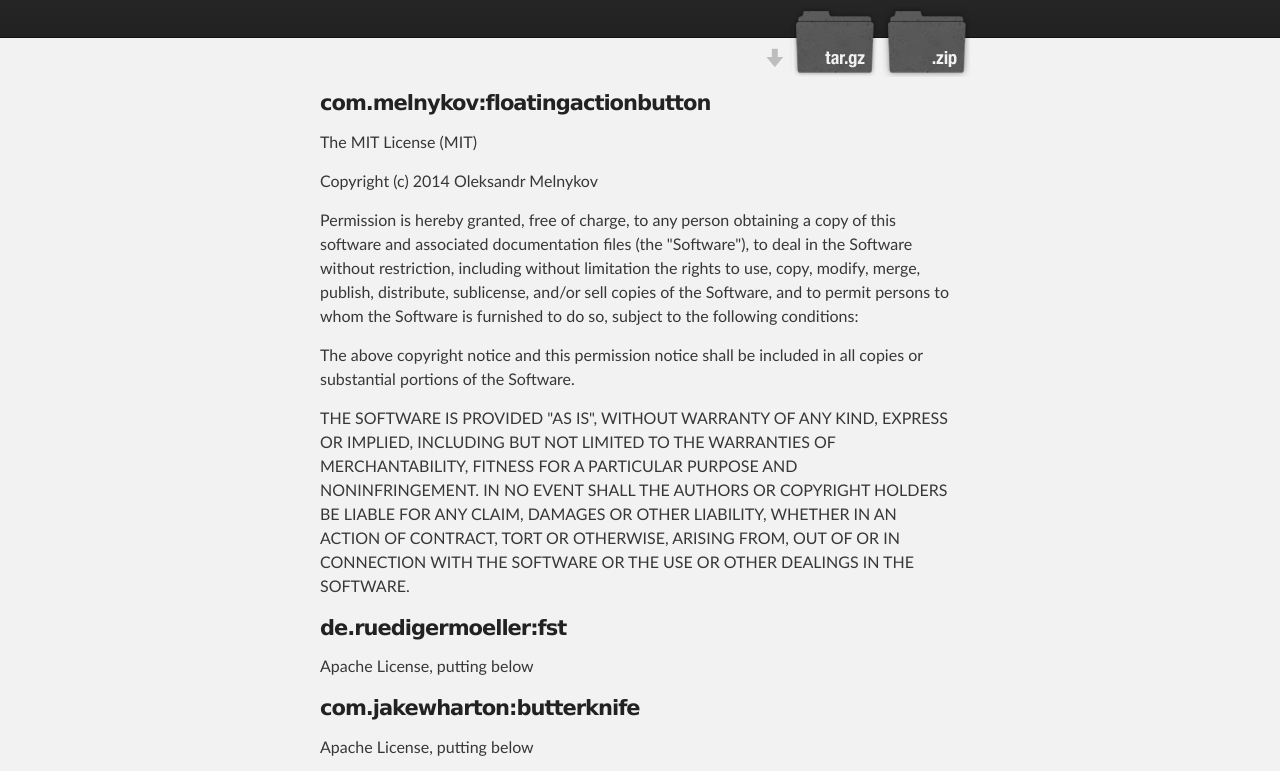
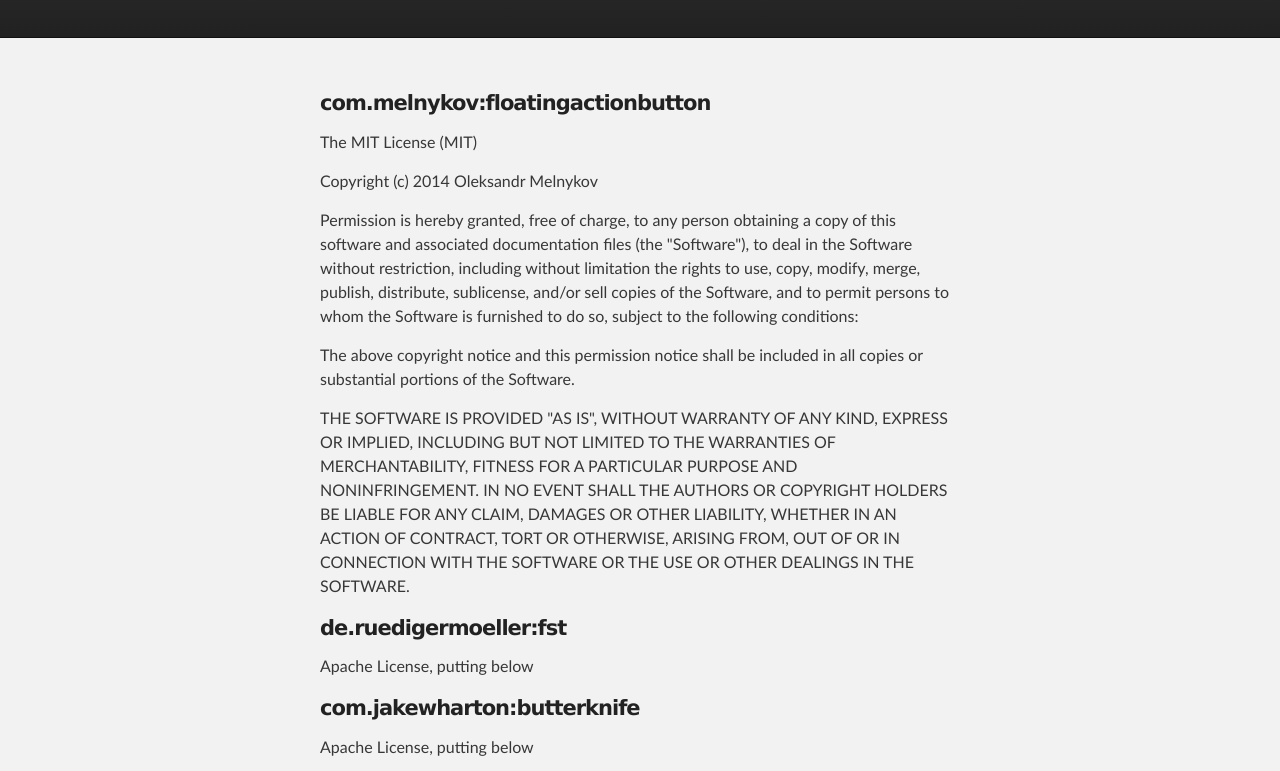
Before and after one commit to WindSekirun/ROUTE_BUILDER, a plain HTML site: page index.html in a window 1280 px wide. Shown: the part 136-907 px from the top of the page. Drawn offline with Linux system fonts and the light colour scheme.

Commit message:
Update index.html

```diff
--- a/index.html
+++ b/index.html
@@ -20,11 +20,6 @@
 
           <h1 id="project_title">Route Builder</h1>
           <h2 id="project_tagline"></h2>
-
-            <section id="downloads">
-              <a class="zip_download_link" href="https://github.com/WindSekirun/ITINERARY_BUILDER/zipball/master">Download this project as a .zip file</a>
-              <a class="tar_download_link" href="https://github.com/WindSekirun/ITINERARY_BUILDER/tarball/master">Download this project as a tar.gz file</a>
-            </section>
         </header>
     </div>
 
```
